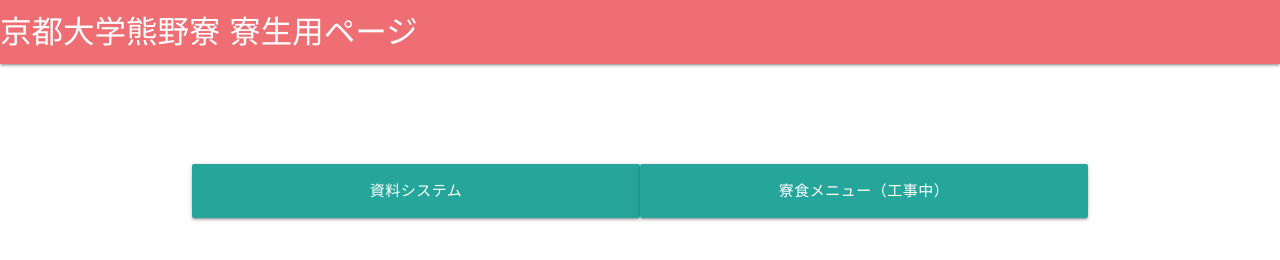
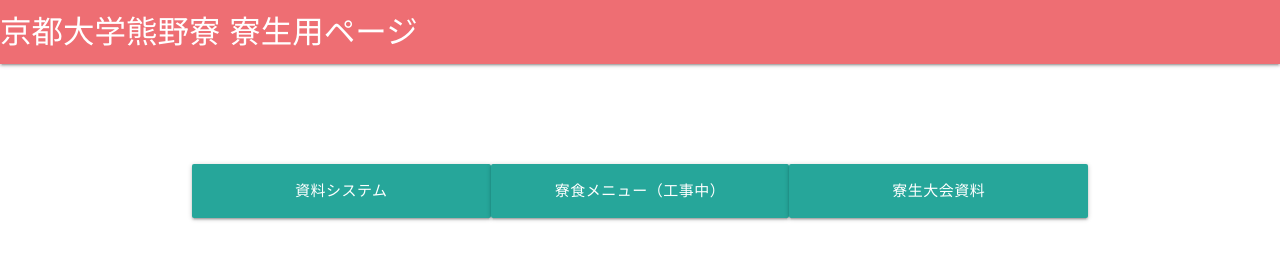
Before and after one commit to genya0407/kumano-top, a plain HTML site: page internal/index.html in a window 1280 px wide. Drawn offline with nearby package versions, Linux system fonts and the light colour scheme.

Commit message:
寮生大会資料(pdfファイル)のダウンロードボタン追加

```diff
--- a/internal/index.html
+++ b/internal/index.html
@@ -17,8 +17,9 @@
 
         <div class="container center-align">
             <div class="row">
-                <a href="http://docs.kumano-ryo.com" class="waves-effect waves-light btn-large white-text col s12 m6 l6">資料システム</a>
-                <a href="" class="waves-effect waves-light btn-large white-text col s12 m6 l6">寮食メニュー（工事中）</a>
+                <a href="http://docs.kumano-ryo.com" class="waves-effect waves-light btn-large white-text col s12 m4 l4">資料システム</a>
+                <a href="" class="waves-effect waves-light btn-large white-text col s12 m4 l4">寮食メニュー（工事中）</a>
+                <a href="http://kumano-ryo.com/internal/boarder_assembly.pdf" class="waves-effect waves-light btn-large white-text col s12 m4 l4">寮生大会資料</a>
             </div>
         </div>
 
```
